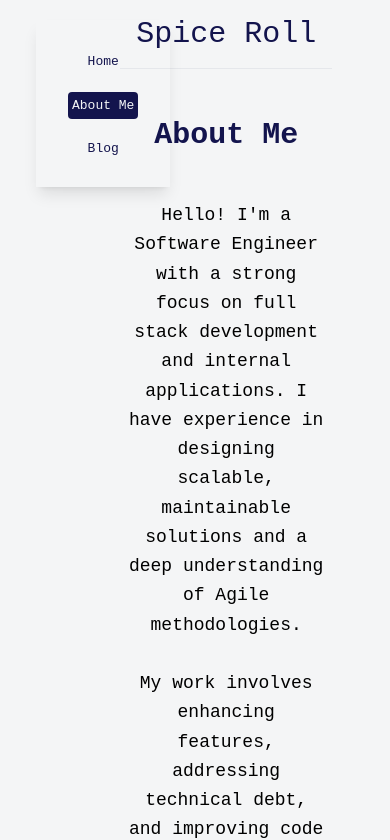
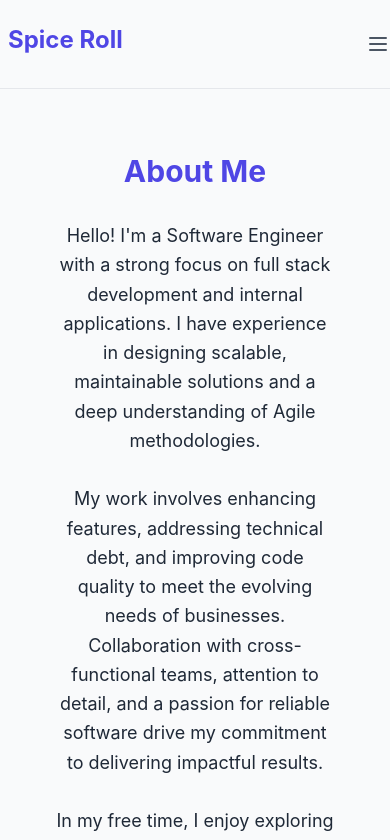
Before and after one commit to bwSpiceBall/spiceRoll, a React (Vite) app: page /about in a window 390 px wide. Shown: the top 840 px of the page. Built offline with nearby package versions, Linux system fonts and the light colour scheme.

Commit message:
feat: implement responsive mobile menu and enhance header/sidebar components

```diff
--- a/src/App.tsx
+++ b/src/App.tsx
@@ -1,4 +1,5 @@
 import { Route, Routes } from 'react-router-dom'
+import { useState } from 'react'
 import Sidebar from './components/Sidebar'
 import Header from './components/Header'
 import FrontPage from './components/Pages/FrontPage'
@@ -26,18 +27,65 @@ const router = [
 ]
 
 const App = () => {
+    const [isMobileMenuOpen, setIsMobileMenuOpen] = useState(false)
+
+    const toggleMobileMenu = () => {
+        setIsMobileMenuOpen(!isMobileMenuOpen)
+    }
+
     return (
-        <div className="max-w-8xl mx-auto grid min-h-screen grid-cols-12 gap-4 px-4 sm:px-6 md:px-8">
-            <div className="fixed col-span-2 ml-5 mt-5 h-full">
+        <div className="min-h-screen bg-gray-50">
+            {/* Mobile Header with hamburger menu */}
+            <div className="lg:hidden">
+                <Header isMobile={true} toggleMobileMenu={toggleMobileMenu} />
+            </div>
+
+            {/* Mobile Menu Overlay */}
+            {isMobileMenuOpen && (
+                <div className="fixed inset-0 z-40 bg-white lg:hidden">
+                    <div className="flex justify-end p-4">
+                        <button
+                            onClick={toggleMobileMenu}
+                            className="text-gray-600 focus:outline-none"
+                        >
+                            <svg className="h-6 w-6" fill="none" stroke="currentColor" viewBox="0 0 24 24">
+                                <path strokeLinecap="round" strokeLinejoin="round" strokeWidth="2" d="M6 18L18 6M6 6l12 12" />
+                            </svg>
+                        </button>
+                    </div>
+                    <div className="px-4">
+                        <Sidebar isMobile={true} closeMobileMenu={() => setIsMobileMenuOpen(false)} />
+                    </div>
+                </div>
+            )}
+
+            {/* Desktop Layout */}
+            <div className="mx-auto max-w-7xl">
+                <div className="flex flex-col lg:flex-row">
+                    {/* Desktop Sidebar */}
+                    <div className="hidden w-64 flex-shrink-0 lg:block">
+                        <div className="sticky top-0 h-screen py-6">
                             <Sidebar />
                         </div>
-            <div className="col-span-10 col-start-3 flex flex-col items-center">
+                    </div>
+
+                    {/* Main Content */}
+                    <div className="flex-1 overflow-hidden">
+                        {/* Desktop Header */}
+                        <div className="hidden lg:block">
                             <Header />
+                        </div>
+
+                        {/* Content */}
+                        <main className="max-w-4xl px-4 py-6 sm:px-6 md:px-8">
                             <Routes>
                                 {router.map(({ path, element }) => (
                                     <Route key={path} path={path} element={element} />
                                 ))}
                             </Routes>
+                        </main>
+                    </div>
+                </div>
             </div>
         </div>
     )
--- a/src/components/Header.tsx
+++ b/src/components/Header.tsx
@@ -1,8 +1,39 @@
-const Header = () => {
+import { FC } from 'react'
+
+interface HeaderProps {
+    isMobile?: boolean;
+    toggleMobileMenu?: () => void;
+}
+
+const Header: FC<HeaderProps> = ({ isMobile = false, toggleMobileMenu }) => {
     return (
-        <h1 className="border-b border-gray-200 pb-4 text-center text-3xl text-navy">
-            Spice Roll
-        </h1>
+        <header className="border-b border-gray-200 py-4">
+            <div className="flex items-center justify-between">
+                {isMobile ? (
+                    <>
+                        <h1 className="text-2xl font-bold text-navy">Spice Roll</h1>
+                        <button
+                            onClick={toggleMobileMenu}
+                            className="text-gray-600 focus:outline-none"
+                            aria-label="Open menu"
+                        >
+                            <svg className="h-6 w-6" fill="none" stroke="currentColor" viewBox="0 0 24 24">
+                                <path
+                                    strokeLinecap="round"
+                                    strokeLinejoin="round"
+                                    strokeWidth="2"
+                                    d="M4 6h16M4 12h16M4 18h16"
+                                />
+                            </svg>
+                        </button>
+                    </>
+                ) : (
+                    <h1 className="w-full text-center text-3xl font-bold text-navy">
+                        Spice Roll
+                    </h1>
+                )}
+            </div>
+        </header>
     )
 }
 
--- a/src/components/Sidebar.tsx
+++ b/src/components/Sidebar.tsx
@@ -1,53 +1,47 @@
+import { FC } from 'react'
 import { NavLink } from 'react-router-dom'
 
-const Sidebar = () => {
+interface SidebarProps {
+    isMobile?: boolean;
+    closeMobileMenu?: () => void;
+}
+
+const Sidebar: FC<SidebarProps> = ({ isMobile = false, closeMobileMenu }) => {
+    // Navigation items array to keep code DRY
+    const navItems = [
+        { path: '/', label: 'Home' },
+        { path: '/about', label: 'About Me' },
+        { path: '/blog', label: 'Blog' }
+    ];
+
+    const handleClick = () => {
+        if (isMobile && closeMobileMenu) {
+            closeMobileMenu();
+        }
+    };
+
     return (
-        <div className="p-5 pl-7 pr-7 shadow-lg">
-            <ul className="space-y-2">
-                <li className="relative pt-1">
+        <nav className={`${isMobile ? 'py-4' : 'p-5 shadow-lg rounded-lg bg-white'}`}>
+            <ul className={`space-y-3 ${isMobile ? 'text-lg' : ''}`}>
+                {navItems.map(item => (
+                    <li key={item.path} className="relative">
                         <NavLink
-                        to="/"
+                            to={item.path}
+                            onClick={handleClick}
                             className={({ isActive }) =>
-                            `group m-1 flex justify-center rounded p-1 text-center transition ${
+                                `flex items-center px-4 py-2.5 rounded-md transition-all duration-200 ${
                                     isActive
-                                    ? 'bg-navy text-light-gray'
-                                    : 'text-navy'
+                                        ? 'bg-navy text-white font-medium'
+                                        : 'text-gray-700 hover:bg-gray-100'
                                 }`
                             }
                         >
-                        Home
+                            {item.label}
                         </NavLink>
                     </li>
-                <li className="relative pt-1">
-                    <NavLink
-                        to="/about"
-                        className={({ isActive }) =>
-                            `group m-1 flex justify-center rounded p-1 text-center transition ${
-                                isActive
-                                    ? 'bg-navy text-light-gray'
-                                    : 'text-navy'
-                            }`
-                        }
-                    >
-                        About Me
-                    </NavLink>
-                </li>
-                <li className="relative pt-1">
-                    <NavLink
-                        to="/blog"
-                        className={({ isActive }) =>
-                            `group m-1 flex justify-center rounded p-1 text-center transition ${
-                                isActive
-                                    ? 'bg-navy text-light-gray'
-                                    : 'text-navy'
-                            }`
-                        }
-                    >
-                        Blog
-                    </NavLink>
-                </li>
+                ))}
             </ul>
-        </div>
+        </nav>
     )
 }
 
--- a/src/index.css
+++ b/src/index.css
@@ -2,22 +2,84 @@
 @tailwind components;
 @tailwind utilities;
 
+:root {
+  --primary: #4F46E5;
+  --primary-dark: #4338CA;
+  --secondary: #10B981;
+  --gray-light: #F4F5F6;
+  --gray-dark: #374151;
+  --text-primary: #1F2937;
+}
+
 body {
-  background: #F4F5F6;
-  font-family: monospace;
+  background: var(--gray-light);
+  font-family: 'Inter', system-ui, -apple-system, BlinkMacSystemFont, sans-serif;
+  color: var(--text-primary);
+  line-height: 1.6;
 }
+
+/* Update navy text color used throughout the app */
+.text-navy {
+  color: var(--primary);
+}
+
+.bg-navy {
+  background-color: var(--primary);
+}
+
+/* Modern code styles */
 pre {
   background-color: #f6f8fa;
   padding: 1em;
   border-radius: 8px;
   overflow-x: auto;
   text-align: left;
+  box-shadow: 0 1px 2px rgba(0, 0, 0, 0.1);
+  margin: 1rem 0;
 }
 
 code {
-  font-family: 'Courier New', Courier, monospace;
+  font-family: 'SF Mono', 'Roboto Mono', 'Courier New', monospace;
 }
 
-p, h1, h2, h3, h4 {
-  padding: 1rem;;
+/* Better typography */
+h1, h2, h3, h4, h5, h6 {
+  font-weight: 600;
+  line-height: 1.25;
+  margin-bottom: 0.5rem;
+  color: var(--primary-dark);
 }
+
+h1 {
+  font-size: 2rem;
+}
+
+h2 {
+  font-size: 1.5rem;
+}
+
+h3 {
+  font-size: 1.25rem;
+}
+
+p {
+  margin-bottom: 1rem;
+}
+
+/* Adjust padding for mobile */
+@media (max-width: 768px) {
+  h1, h2, h3, h4, p {
+    padding: 0.5rem;
+  }
+}
+
+/* Add smooth transitions */
+a, button {
+  transition: all 0.2s ease-in-out;
+}
+
+/* Focus styles for accessibility */
+a:focus, button:focus, input:focus, textarea:focus {
+  outline: 2px solid var(--primary);
+  outline-offset: 2px;
+}
```
Lines whose indentation alone changed are shown as unchanged.
